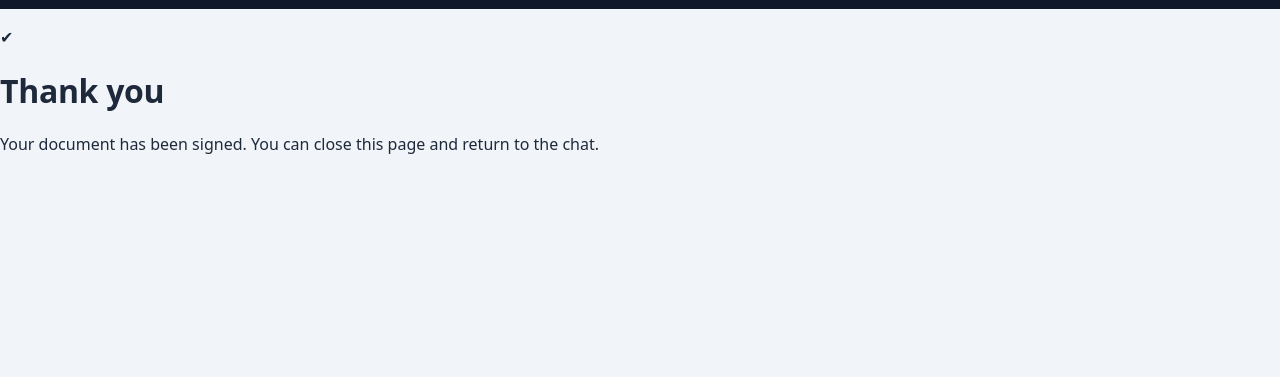
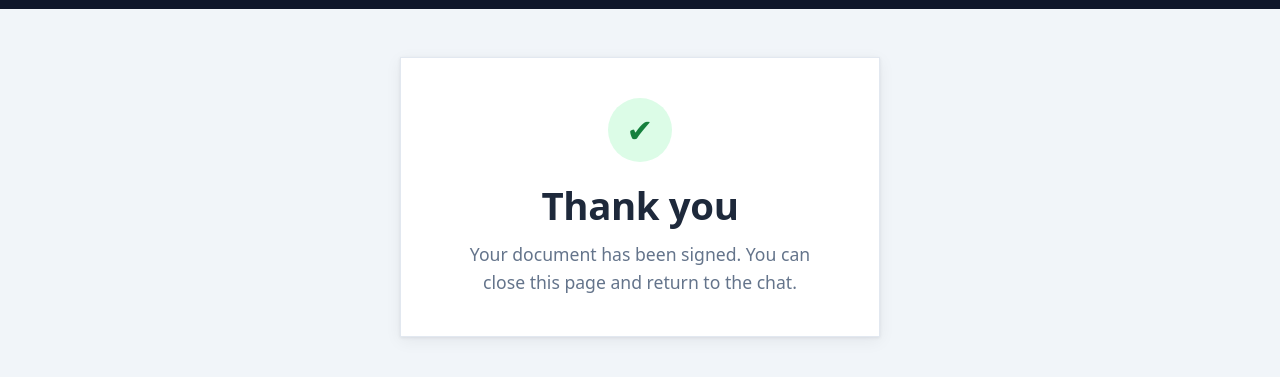
Before and after one commit to Olly-Codes/hr-onboarding-assistant-landing, a website built with Vite: page thank-you.html in a window 1280 px wide. Shown: the part 55-432 px from the top of the page. Built offline with nearby package versions, Linux system fonts and the light colour scheme.

Commit message:
fix: match styling to website theme

```diff
--- a/src/thank-you.css
+++ b/src/thank-you.css
@@ -1,9 +1,38 @@
 /* Thank-you page styles.
-   Shared variables (--accent, --ink, --muted, etc.) come from style.css.
-
-   The only rule here keeps the content from hiding under the fixed nav.
-   Everything else (the tick, the heading, the text, the layout) is yours to style. */
+   Shared variables (--accent, --ink, --muted, etc.) come from style.css. */
 
 .thank-you {
-  padding-top: 5rem;
+  width: calc(100% - 2rem);
+  max-width: 30rem;
+  margin: 7rem auto 3rem;
+  padding: 2.5rem 1.5rem;
+  text-align: center;
+  background: var(--card);
+  border: 1px solid var(--line);
+  box-shadow: var(--shadow);
 }
+
+.tick {
+  display: grid;
+  place-items: center;
+  width: 4rem;
+  height: 4rem;
+  margin: 0 auto 1.25rem;
+  font-size: 2rem;
+  line-height: 1;
+  color: #15803d;
+  background: #dcfce7;
+  border-radius: 50%;
+}
+
+.thank-you h1 {
+  margin: 0 0 0.75rem;
+  font-size: clamp(1.8rem, 4vw, 2.4rem);
+}
+
+.thank-you p {
+  max-width: 24rem;
+  margin: 0 auto;
+  font-size: 1.1rem;
+  color: var(--muted);
+}
```
